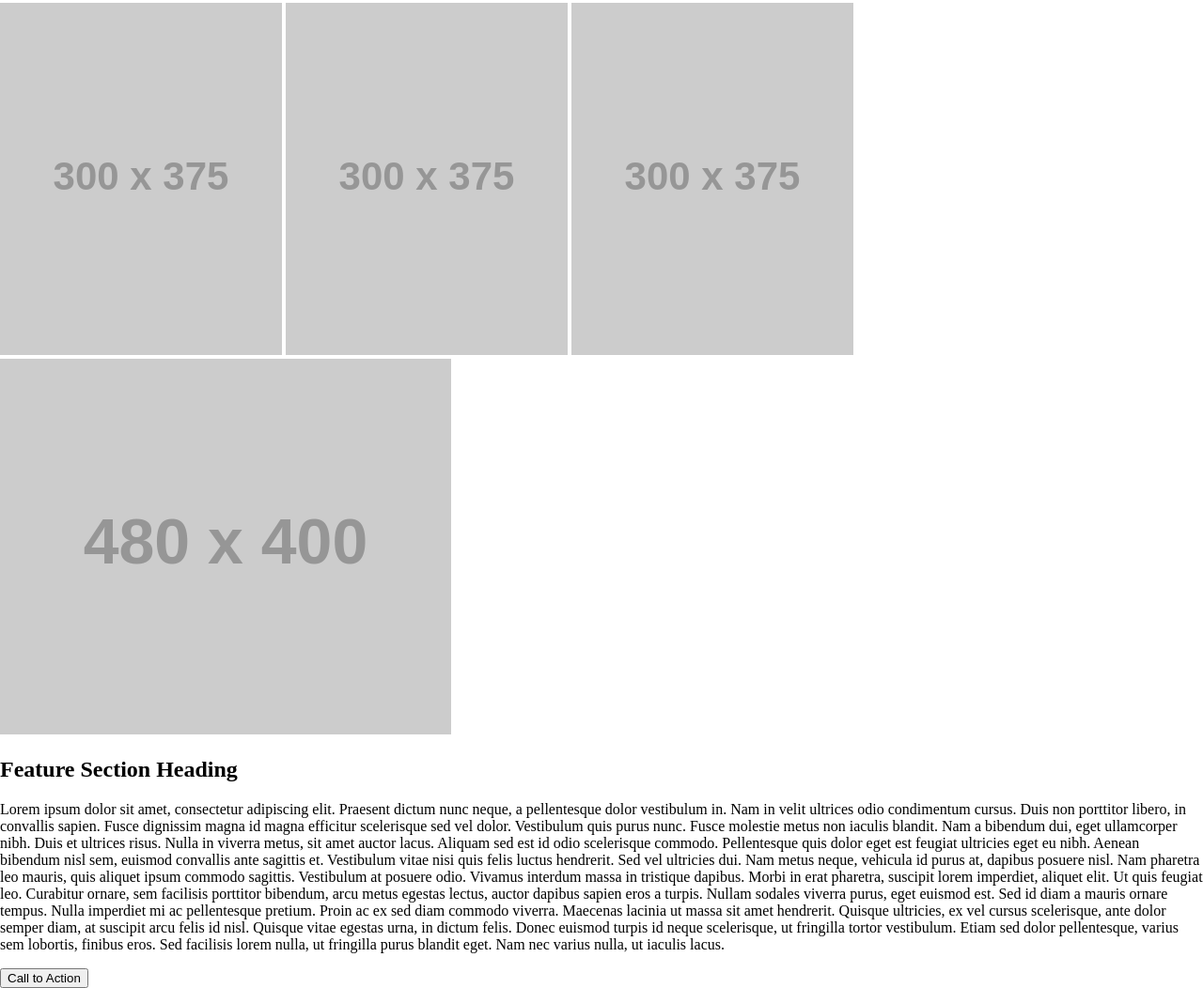
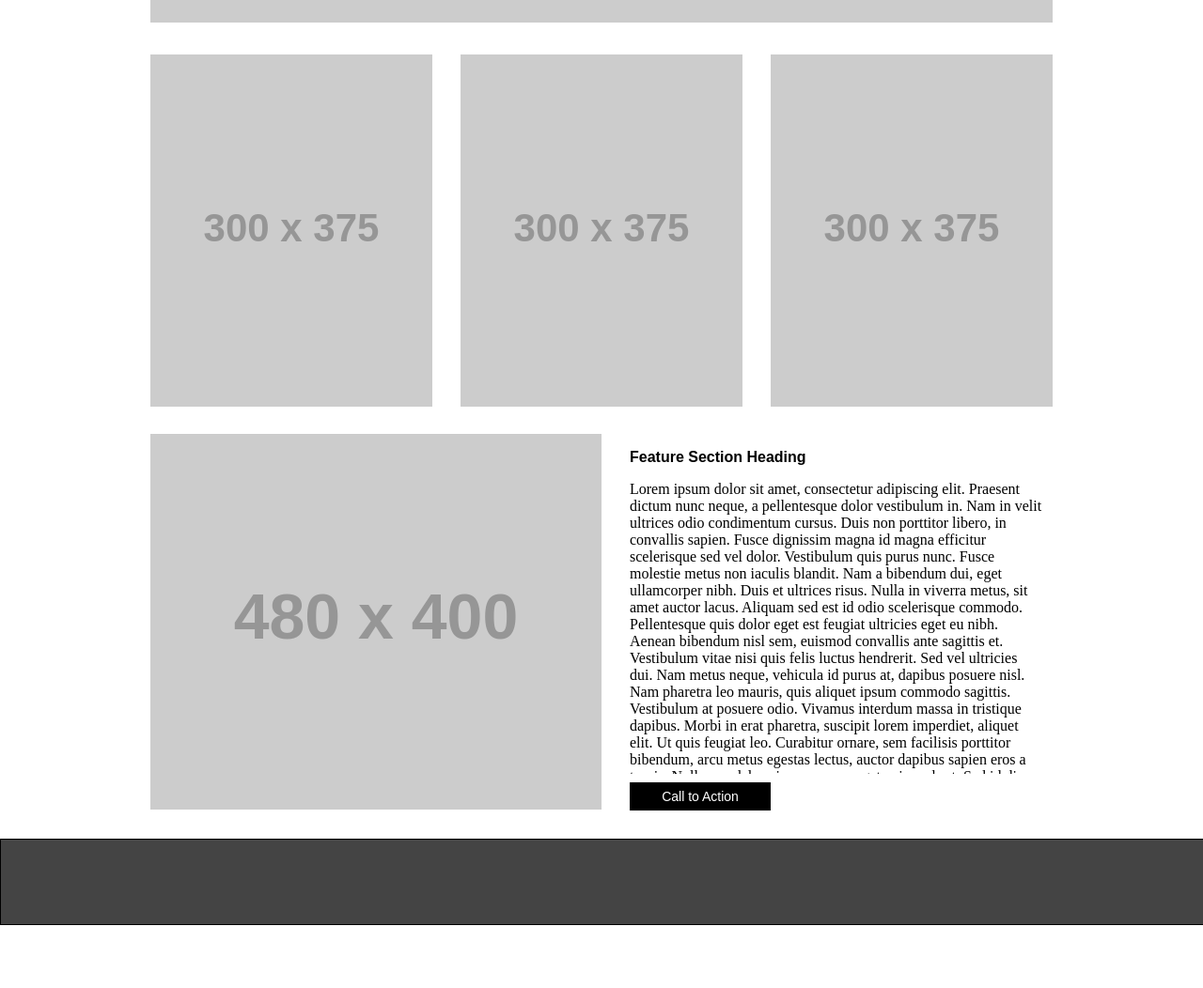
Before and after one commit to rachelsalazar/wireframe_exercise, a plain HTML site: page index.html in a window 1280 px wide. Shown: the part 546-1598 px from the top of the page at 94% size. After the commit the page ends 1531 px from the top, so only its background shows below. Drawn offline with Linux system fonts and the light colour scheme; placeholder pictures from the web are drawn by us.

Commit message:
finish wireframe

```diff
--- a/index.html
+++ b/index.html
@@ -6,6 +6,7 @@
   </head>
   <body>
     <article class="nav">
+      <div id="nav-width">
       <img id="nav-img" src="http://placehold.it/200X70/000000">
       <ul>
           <li>Nav Item 1</li>
@@ -13,26 +14,29 @@
           <li>Nav Item 3</li>
           <li>Nav Item 4</li>
       </ul>
+      </div>
     </article>
     <article id="hero-img">
       <img src="http://placehold.it/960X450/000000">
     </article>
     <article id="three-images">
-      <img src="http://placehold.it/300X375/000000">
-      <img src="http://placehold.it/300X375/000000">
+      <img id= "one-of-three" src="http://placehold.it/300X375/000000">
+      <img id="two-of-three" src="http://placehold.it/300X375/000000">
       <img src="http://placehold.it/300X375/000000">
     </article>
-    <article>
-      <img src="http://placehold.it/480X400/000000">
-      <h1>Feature Section Heading</h1>
-      <div id="overflow">
-        <p>Lorem ipsum dolor sit amet, consectetur adipiscing elit. Praesent dictum nunc neque, a pellentesque dolor vestibulum in. Nam in velit ultrices odio condimentum cursus. Duis non porttitor libero, in convallis sapien. Fusce dignissim magna id magna efficitur scelerisque sed vel dolor. Vestibulum quis purus nunc. Fusce molestie metus non iaculis blandit. Nam a bibendum dui, eget ullamcorper nibh. Duis et ultrices risus. Nulla in viverra metus, sit amet auctor lacus.
+    <article id="feature-section">
+      <img id="img-feature" src="http://placehold.it/480X400/000000">
+        <container>
+        <div id="overflow">
+        <h3>Feature Section Heading</h3>
+          <p>Lorem ipsum dolor sit amet, consectetur adipiscing elit. Praesent dictum nunc neque, a pellentesque dolor vestibulum in. Nam in velit ultrices odio condimentum cursus. Duis non porttitor libero, in convallis sapien. Fusce dignissim magna id magna efficitur scelerisque sed vel dolor. Vestibulum quis purus nunc. Fusce molestie metus non iaculis blandit. Nam a bibendum dui, eget ullamcorper nibh. Duis et ultrices risus. Nulla in viverra metus, sit amet auctor lacus.
 
-Aliquam sed est id odio scelerisque commodo. Pellentesque quis dolor eget est feugiat ultricies eget eu nibh. Aenean bibendum nisl sem, euismod convallis ante sagittis et. Vestibulum vitae nisi quis felis luctus hendrerit. Sed vel ultricies dui. Nam metus neque, vehicula id purus at, dapibus posuere nisl. Nam pharetra leo mauris, quis aliquet ipsum commodo sagittis. Vestibulum at posuere odio.
+  Aliquam sed est id odio scelerisque commodo. Pellentesque quis dolor eget est feugiat ultricies eget eu nibh. Aenean bibendum nisl sem, euismod convallis ante sagittis et. Vestibulum vitae nisi quis felis luctus hendrerit. Sed vel ultricies dui. Nam metus neque, vehicula id purus at, dapibus posuere nisl. Nam pharetra leo mauris, quis aliquet ipsum commodo sagittis. Vestibulum at posuere odio.
 
-Vivamus interdum massa in tristique dapibus. Morbi in erat pharetra, suscipit lorem imperdiet, aliquet elit. Ut quis feugiat leo. Curabitur ornare, sem facilisis porttitor bibendum, arcu metus egestas lectus, auctor dapibus sapien eros a turpis. Nullam sodales viverra purus, eget euismod est. Sed id diam a mauris ornare tempus. Nulla imperdiet mi ac pellentesque pretium. Proin ac ex sed diam commodo viverra. Maecenas lacinia ut massa sit amet hendrerit. Quisque ultricies, ex vel cursus scelerisque, ante dolor semper diam, at suscipit arcu felis id nisl. Quisque vitae egestas urna, in dictum felis. Donec euismod turpis id neque scelerisque, ut fringilla tortor vestibulum. Etiam sed dolor pellentesque, varius sem lobortis, finibus eros. Sed facilisis lorem nulla, ut fringilla purus blandit eget. Nam nec varius nulla, ut iaculis lacus.</p>
-      </div>
+  Vivamus interdum massa in tristique dapibus. Morbi in erat pharetra, suscipit lorem imperdiet, aliquet elit. Ut quis feugiat leo. Curabitur ornare, sem facilisis porttitor bibendum, arcu metus egestas lectus, auctor dapibus sapien eros a turpis. Nullam sodales viverra purus, eget euismod est. Sed id diam a mauris ornare tempus. Nulla imperdiet mi ac pellentesque pretium. Proin ac ex sed diam commodo viverra. Maecenas lacinia ut massa sit amet hendrerit. Quisque ultricies, ex vel cursus scelerisque, ante dolor semper diam, at suscipit arcu felis id nisl. Quisque vitae egestas urna, in dictum felis. Donec euismod turpis id neque scelerisque, ut fringilla tortor vestibulum. Etiam sed dolor pellentesque, varius sem lobortis, finibus eros. Sed facilisis lorem nulla, ut fringilla purus blandit eget. Nam nec varius nulla, ut iaculis lacus.</p>
+        </div>
         <button type="button">Call to Action</button>
+      </container>
       </article>
       <footer>
       </footer>
--- a/style.css
+++ b/style.css
@@ -1,5 +1,4 @@
 html, body {
-  background-color: #ffffff;
   margin: 0;
   padding: 0;
 }
@@ -9,9 +8,14 @@ html, body {
   padding: 0;
   background-color: #444444;
   height: 90px;
-  border: 1px solid black;
   display: inline-block;
   width: 100%;
+}
+
+#nav-width {
+  width: 960px;
+  margin-left: auto;
+  margin-right: auto;
 }
 
 #nav-img {
@@ -20,13 +24,85 @@ html, body {
 }
 
 ul {
-  display: inline-block;
+  margin-left: 210px;
+  margin-top: -58px;
 }
 
 li {
   display: inline-block;
+  padding-right: 65px;
+  color: #969696;
+  font-family: sans-serif;
 }
 
-.hero-img {
+#hero-img {
+  margin-top: 30px;
+  width: 960px;
+  margin-left: auto;
+  margin-right: auto;
+}
 
+#three-images {
+  margin-top: 30px;
+  width: 960px;
+  margin-left: auto;
+  margin-right: auto;
 }
+
+#one-of-three {
+  margin-right: 26px;
+}
+
+#two-of-three {
+  margin-right: 26px;
+}
+
+#feature-section {
+  width: 960px;
+  margin-left: auto;
+  margin-right: auto;
+  margin-top: 25px;
+}
+
+#img-feature {
+  margin-left: auto;
+  margin-right: auto;
+  margin-bottom: -38px;
+  margin-right: 26px;
+}
+
+h3 {
+  padding-top: 0px;
+  font-family: sans-serif;
+  font-size: 16px;
+}
+
+#overflow {
+  height: 362px;
+  width: 440px;
+  overflow: scroll;
+  display: inline-block;
+}
+
+button {
+  margin-left: 510px;
+  text-decoration: none;
+  background-color: #000000;
+  border-radius: 0px;
+  border-style: none;
+  font-size: 14px;
+  color: #ffffff;
+  height: 30px;
+  width: 150px;
+  margin-bottom: 30px;
+  margin-top: 5px;
+}
+
+footer {
+  margin: 0;
+  padding: 0;
+  background-color: #444444;
+  height: 90px;
+  border: 1px solid black;
+  width: 100%;
+}
```
